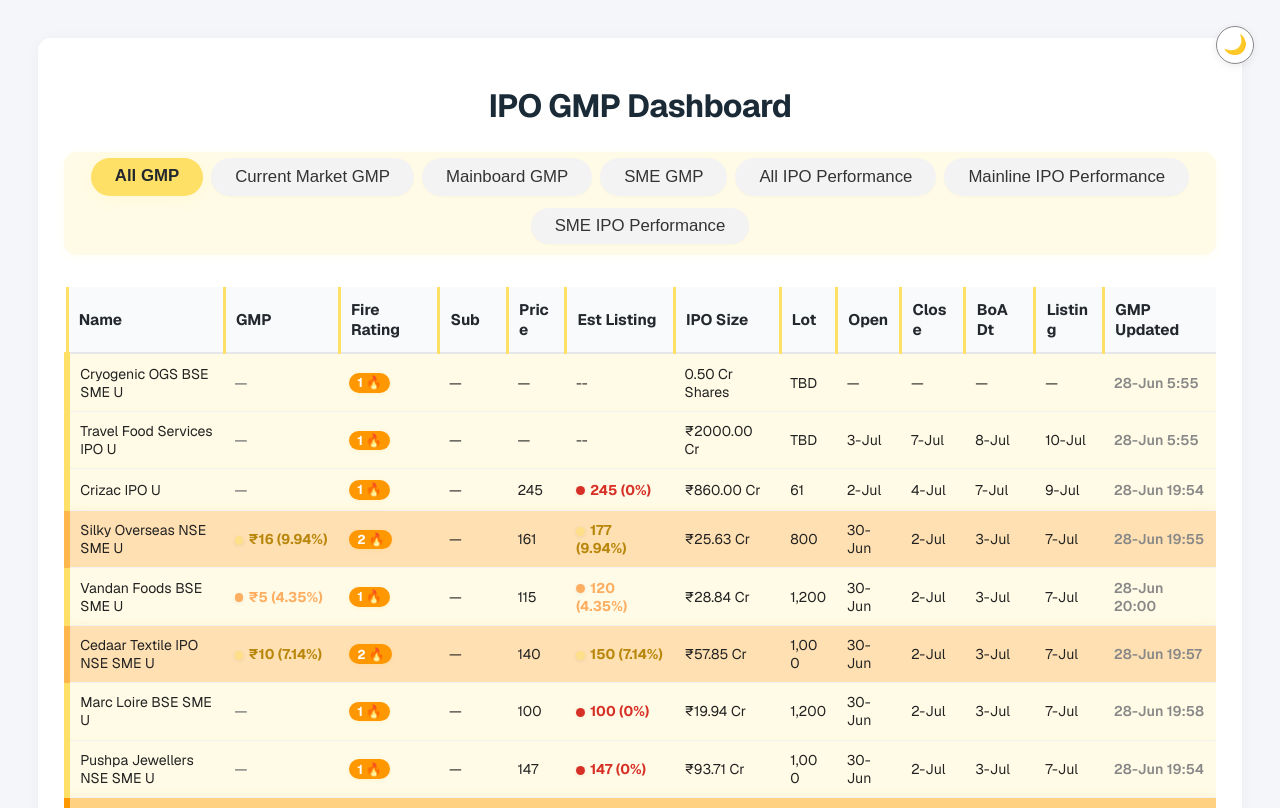
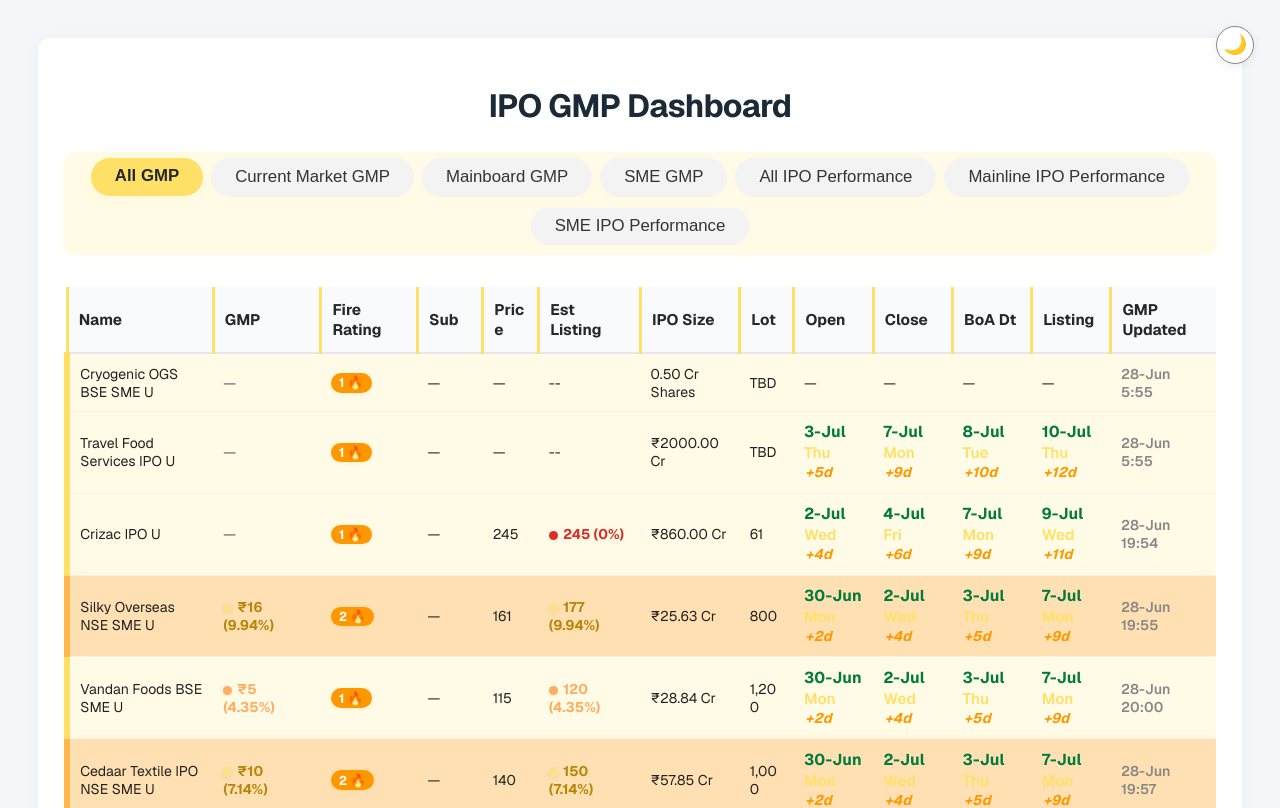
Before and after one commit to ainstarc/ipo-gmp, a Next.js app: page / in a window 1280 px wide. Shown: the top 808 px of the page. Built offline with nearby package versions, Linux system fonts and the light colour scheme.

Commit message:
feat: add enhanced date handling and styling with color-coded recency indicators and name badges

```diff
--- a/src/components/GMPTable.tsx
+++ b/src/components/GMPTable.tsx
@@ -89,17 +89,151 @@
     return "";
 }
 
+// Helper: get relative day info for a date string (IST)
+function getRelativeDayInfo(dateStr: string) {
+    // Expects format: 27-Jun-2025 or 2-Jul
+    let dt: Date | null = null;
+    let hasYear = false;
+    let match = dateStr.match(/(\d{1,2})-([A-Za-z]{3})-(\d{4})/);
+    if (match) {
+        // Full date with year
+        const [, d, m, y] = match;
+        const months = ["Jan", "Feb", "Mar", "Apr", "May", "Jun", "Jul", "Aug", "Sep", "Oct", "Nov", "Dec"];
+        const monthIdx = months.indexOf(m);
+        if (monthIdx === -1) return null;
+        dt = new Date(Date.UTC(Number(y), monthIdx, Number(d)));
+        hasYear = true;
+    } else {
+        // Try short date (no year)
+        match = dateStr.match(/(\d{1,2})-([A-Za-z]{3})/);
+        if (match) {
+            const [, d, m] = match;
+            const months = ["Jan", "Feb", "Mar", "Apr", "May", "Jun", "Jul", "Aug", "Sep", "Oct", "Nov", "Dec"];
+            const monthIdx = months.indexOf(m);
+            if (monthIdx === -1) return null;
+            const now = new Date();
+            const y = now.getFullYear();
+            dt = new Date(Date.UTC(y, monthIdx, Number(d)));
+            // If date has already passed this year, assume next year
+            const nowIST = new Date(now.getTime() + (330 - now.getTimezoneOffset()) * 60000);
+            dt.setUTCHours(dt.getUTCHours() + 5, dt.getUTCMinutes() + 30);
+            dt.setHours(0, 0, 0, 0);
+            nowIST.setHours(0, 0, 0, 0);
+            if (dt.getTime() < nowIST.getTime()) {
+                dt.setFullYear(y + 1);
+            }
+        }
+    }
+    if (!dt) return null;
+    // Offset to IST (UTC+5:30)
+    dt.setUTCHours(dt.getUTCHours() + 5, dt.getUTCMinutes() + 30);
+    const now = new Date();
+    const nowIST = new Date(now.getTime() + (330 - now.getTimezoneOffset()) * 60000);
+    dt.setHours(0, 0, 0, 0);
+    nowIST.setHours(0, 0, 0, 0);
+    // Only compare yearless dates within the same year window
+    let diffDays = Math.round((dt.getTime() - nowIST.getTime()) / 86400000);
+    // If the date is more than 180 days in the future, treat as next year error and recalc
+    if (!hasYear && diffDays > 180) {
+        dt.setFullYear(dt.getFullYear() - 1);
+        diffDays = Math.round((dt.getTime() - nowIST.getTime()) / 86400000);
+    }
+    const dayName = dt.toLocaleDateString('en-US', { weekday: 'short', timeZone: 'Asia/Kolkata' });
+    return { diffDays, dayName };
+}
+
+// Color scale for date recency (future: accent, today: strong, past: neutral)
+function getDateColorClass(diffDays: number, theme: string) {
+    if (diffDays === 0) return theme === "dark" ? styles.dateTodayDark : styles.dateToday;
+    if (diffDays > 0 && diffDays <= 2) return theme === "dark" ? styles.dateSoonDark : styles.dateSoon;
+    if (diffDays < 0 && diffDays >= -2) return theme === "dark" ? styles.dateRecentDark : styles.dateRecent;
+    if (diffDays > 2) return theme === "dark" ? styles.dateFutureDark : styles.dateFuture;
+    return theme === "dark" ? styles.datePastDark : styles.datePast;
+}
+
+const DATE_COLUMNS = ["Open", "Close", "BoA Dt", "Listing"];
+
+// Helper: is this a date value (e.g. 2-Jul, 30-Jun, 7-Jul, 10-Jul)
+function isShortDate(val: string) {
+    // Accepts d-MMM or dd-MMM (e.g. 2-Jul, 30-Jun)
+    return /^\d{1,2}-[A-Za-z]{3}$/.test(val.trim());
+}
+
+// Helper: parse short date (e.g. 2-Jul) to Date (IST, this year or next if past)
+function parseShortDate(val: string) {
+    const match = val.trim().match(/(\d{1,2})-([A-Za-z]{3})/);
+    if (!match) return null;
+    const [, d, m] = match;
+    const months = ["Jan", "Feb", "Mar", "Apr", "May", "Jun", "Jul", "Aug", "Sep", "Oct", "Nov", "Dec"];
+    const monthIdx = months.indexOf(m);
+    if (monthIdx === -1) return null;
+    const now = new Date();
+    const y = now.getFullYear();
+    // If date has already passed this year, assume next year
+    const dt = new Date(Date.UTC(y, monthIdx, Number(d)));
+    dt.setUTCHours(dt.getUTCHours() + 5, dt.getUTCMinutes() + 30);
+    const nowIST = new Date(now.getTime() + (330 - now.getTimezoneOffset()) * 60000);
+    dt.setHours(0, 0, 0, 0);
+    nowIST.setHours(0, 0, 0, 0);
+    if (dt.getTime() < nowIST.getTime()) {
+        dt.setFullYear(y + 1);
+    }
+    const diffDays = Math.round((dt.getTime() - nowIST.getTime()) / 86400000);
+    const dayName = dt.toLocaleDateString('en-US', { weekday: 'short', timeZone: 'Asia/Kolkata' });
+    return { diffDays, dayName, date: dt };
+}
+
 function renderDate(val: string) {
-    // Convert 27-Jun-2025 to 27-Jun
-    if (/\d{2}-[A-Za-z]{3}-\d{4}/.test(val)) {
-        return val.slice(0, 6);
+    // Prefer full date, else try short date
+    const info = getRelativeDayInfo(val) || (isShortDate(val) ? parseShortDate(val) : null);
+    if (info) {
+        const theme = getCurrentTheme();
+        const colorClass = getDateColorClass(info.diffDays, theme);
+        let rel = "";
+        if (info.diffDays === 0) rel = "Today";
+        else if (info.diffDays === 1) rel = "Tomorrow";
+        else if (info.diffDays === -1) rel = "Yesterday";
+        else if (info.diffDays > 1) rel = `+${info.diffDays}d`;
+        else if (info.diffDays < -1) rel = `${info.diffDays}d`;
+        return (
+            <span className={colorClass + ' ' + styles.dateEnhancedCell}>
+                <span className={styles.dateMain}>{val}</span>
+                <span className={styles.dateWeekday}>{info.dayName}</span>
+                {rel && (
+                    <span className={styles.dateRelative}>{rel}</span>
+                )}
+            </span>
+        );
     }
     return val;
+}
+
+function getNameSuffixType(name: string) {
+    if (!name) return null;
+    const trimmed = name.trim();
+    if (/\bU$/.test(trimmed)) return { type: "upcoming", label: "Upcoming" };
+    if (/\bC$/.test(trimmed)) return { type: "close", label: "Close" };
+    if (/\bO$/.test(trimmed)) return { type: "open", label: "Open" };
+    return null;
+}
+
+// In renderNameCell, show badge always for U/C/O, and ensure .nameWithBadge is used in the Name column regardless of suffix.
+function renderNameCell(val: string) {
+    const suffix = getNameSuffixType(val);
+    if (!suffix) return <span className={styles.nameWithBadge}>{val}</span>;
+    return (
+        <span className={styles.nameWithBadge}>
+            {val.replace(/\b[UCO]$/, "").trim()}
+            <span className={styles["nameBadge_" + suffix.type]} title={suffix.label}>{suffix.label.charAt(0)}</span>
+        </span>
+    );
 }
 
 const GMPTable: React.FC<GMPTableProps> = ({ headers, rows }) => {
     // Remove trailing empty columns (headers with empty string or only whitespace)
     const cleanHeaders = headers.filter(h => h.trim() !== "");
+    // Detect if this is a GMP tab (not a performance tab)
+    const isGmpTab = cleanHeaders.some(h => h.toLowerCase().includes("gmp"));
     return (
         <div className={styles.tableWrapper}>
             <table className={styles.gmpTable}>
@@ -122,7 +256,13 @@
                                     const val = row[header];
                                     if (/fire/i.test(header)) return <td key={header} className={styles.wrapCell}>{renderFire(val)}</td>;
                                     if (/gmp/i.test(header) || (/%/.test(val || "") && !/name/i.test(header))) return <td key={header} className={styles.wrapCell}>{renderGmpValue(val)}</td>;
-                                    if (/date/i.test(header) && val) return <td key={header} className={styles.wrapCell}>{renderDate(val)}</td>;
+                                    if (
+                                        isGmpTab && DATE_COLUMNS.some(col => header.toLowerCase().includes(col.toLowerCase())) && val
+                                    ) {
+                                        return <td key={header} className={styles.wrapCell}>{renderDate(val)}</td>;
+                                    }
+                                    if (/date/i.test(header) && val) return <td key={header} className={styles.wrapCell}>{val}</td>;
+                                    if (/^name$/i.test(header)) return <td key={header} className={styles.wrapCell}>{renderNameCell(val)}</td>;
                                     if (!val || val === "") return <td key={header} className={styles.wrapCell}>—</td>;
                                     return <td key={header} className={styles.wrapCell}>{val}</td>;
                                 })}
--- a/src/components/styles/GMPTable.module.css
+++ b/src/components/styles/GMPTable.module.css
@@ -465,6 +465,139 @@
   }
 }
 
+/* Date recency color classes */
+.dateToday {
+  color: var(--accent-day-strong);
+  font-weight: 700;
+}
+[data-theme="dark"] .dateTodayDark {
+  color: var(--accent-night-strong);
+  font-weight: 700;
+}
+.dateSoon {
+  color: #ff9800;
+}
+[data-theme="dark"] .dateSoonDark {
+  color: #ffd180;
+}
+.dateRecent {
+  color: #888;
+}
+[data-theme="dark"] .dateRecentDark {
+  color: #b0b3b8;
+}
+.dateFuture {
+  color: var(--accent-day);
+}
+[data-theme="dark"] .dateFutureDark {
+  color: var(--accent-night);
+}
+.datePast {
+  color: #bbb;
+}
+[data-theme="dark"] .datePastDark {
+  color: #444e5a;
+}
+
+/* Enhanced date cell styling */
+.dateEnhancedCell {
+  display: flex;
+  flex-direction: column;
+  align-items: flex-start;
+  gap: 0.1em;
+  line-height: 1.2;
+  padding: 0.1vw 0;
+}
+
+.dateMain {
+  font-size: 1.12em;
+  font-weight: 700;
+  color: var(--accent-day-strong);
+  letter-spacing: 0.01em;
+}
+[data-theme="dark"] .dateMain {
+  color: var(--accent-night-strong);
+}
+
+.dateWeekday {
+  font-size: 1.08em;
+  font-weight: 600;
+  color: var(--accent-day);
+  margin-top: 0.05em;
+}
+[data-theme="dark"] .dateWeekday {
+  color: var(--accent-night);
+}
+
+.dateRelative {
+  font-size: 1em;
+  font-style: italic;
+  font-weight: 700;
+  color: #ff9800;
+  opacity: 1;
+  margin-top: 0.02em;
+  margin-left: 0.1em;
+  letter-spacing: 0.01em;
+}
+[data-theme="dark"] .dateRelative {
+  color: #ffd180;
+}
+
+/* Name badge styles for U/C/O suffixes */
+.nameWithBadge {
+  display: flex;
+  align-items: center;
+  gap: 0.4em;
+}
+
+.nameBadge_upcoming {
+  background: #1976d2;
+  color: #fff;
+  font-weight: 700;
+  font-size: 0.95em;
+  border-radius: 0.5em;
+  padding: 0.1em 0.6em;
+  margin-left: 0.3em;
+  letter-spacing: 0.02em;
+  box-shadow: 0 1px 4px 0 #1976d233;
+}
+[data-theme="dark"] .nameBadge_upcoming {
+  background: #90caf9;
+  color: #0d223a;
+}
+
+.nameBadge_open {
+  background: #43a047;
+  color: #fff;
+  font-weight: 700;
+  font-size: 0.95em;
+  border-radius: 0.5em;
+  padding: 0.1em 0.6em;
+  margin-left: 0.3em;
+  letter-spacing: 0.02em;
+  box-shadow: 0 1px 4px 0 #43a04733;
+}
+[data-theme="dark"] .nameBadge_open {
+  background: #a5d6a7;
+  color: #0d2a1a;
+}
+
+.nameBadge_close {
+  background: #ff9800;
+  color: #fff;
+  font-weight: 700;
+  font-size: 0.95em;
+  border-radius: 0.5em;
+  padding: 0.1em 0.6em;
+  margin-left: 0.3em;
+  letter-spacing: 0.02em;
+  box-shadow: 0 1px 4px 0 #ff980033;
+}
+[data-theme="dark"] .nameBadge_close {
+  background: #ffd180;
+  color: #4a2a00;
+}
+
 @media (max-width: 900px) {
   .tableWrapper {
     overflow-x: auto !important;
```
